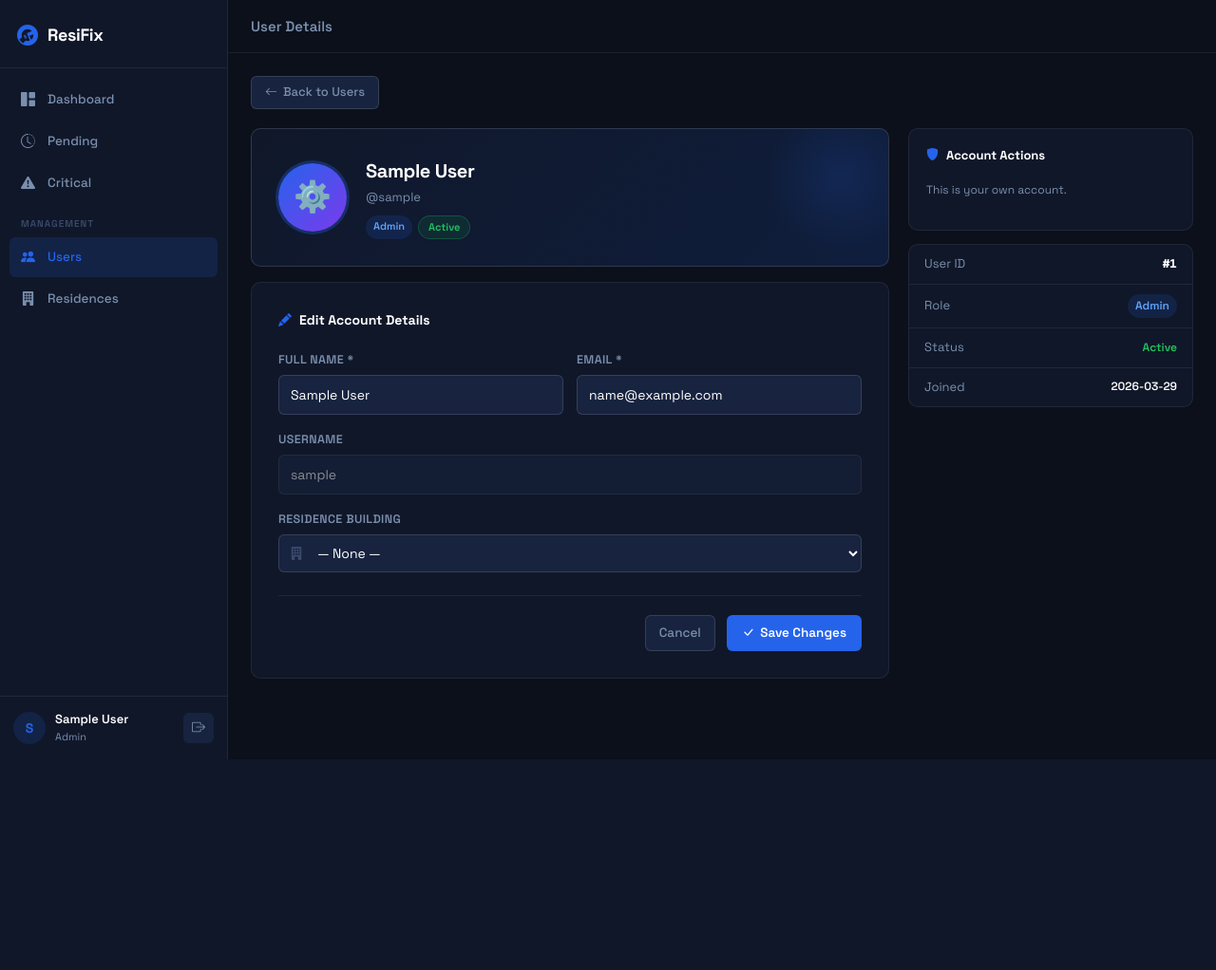
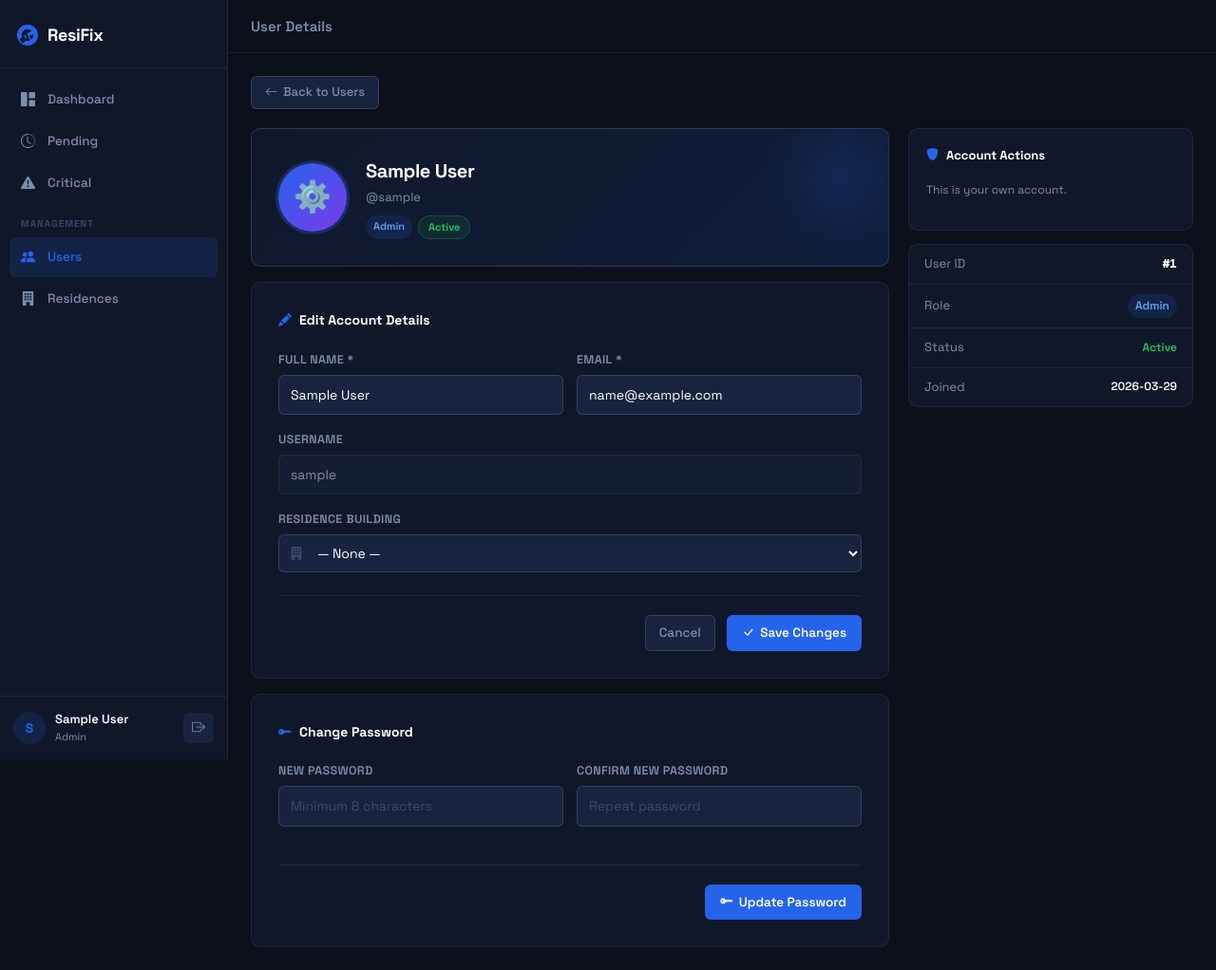
Before and after one commit to ResiFIxGroup20/resifix, a Flask app: page /admin/users/1 in a window 1280 px wide. Shown: the whole page at 95% size. Before the commit the page ends 800 px from the top, so only its background shows below. Run offline with Flask 3, Linux system fonts and the light colour scheme; the visitor is signed in with stand-in values (Sample User, id 1); data comes from the database, SQL or seed files in the repository; data that the repository does not hold is empty; some libraries are stand-ins or nearby versions.

Commit message:
admin user detail page fix

```diff
--- a/routes/admin.py
+++ b/routes/admin.py
@@ -21,6 +21,8 @@
     add_residence,
     set_residence_active,
     update_profile,
+    update_user_password,
+    get_residence_raw,
 )
 from functools import wraps
 import math
@@ -252,7 +254,19 @@
             flash(f"{full_name}'s details updated.", 'success')
             return redirect(url_for('admin.user_detail', user_id=user_id))
 
-    # Rating stats — only relevant for technicians
+        if action == 'change_password':
+            new_password = request.form.get('new_password',     '').strip()
+            confirm      = request.form.get('confirm_password', '').strip()
+
+            if len(new_password) < 8:
+                flash('Password must be at least 8 characters.', 'danger')
+            elif new_password != confirm:
+                flash('Passwords do not match.', 'danger')
+            else:
+                from werkzeug.security import generate_password_hash
+                update_user_password(user_id, generate_password_hash(new_password))
+                flash(f"Password updated successfully for {user['full_name']}.", 'success')
+            return redirect(url_for('admin.user_detail', user_id=user_id))
     avg_rating    = 0.0
     total_ratings = 0
     if user['role'] == 'technician':
--- a/templates/admin/user_detail.html
+++ b/templates/admin/user_detail.html
@@ -152,6 +152,36 @@
       </form>
     </div>
 
+    <!-- Change Password -->
+    <div class="detail-main" style="margin-top:16px;">
+      <div style="font-weight:700; font-size:14px; margin-bottom:20px;
+                  display:flex; align-items:center; gap:8px;">
+        <i class="bi bi-key-fill" style="color:var(--accent);"></i> Change Password
+      </div>
+      <form method="POST">
+        <input type="hidden" name="action" value="change_password">
+        <div style="display:grid; grid-template-columns:1fr 1fr; gap:14px;">
+          <div class="form-group-custom">
+            <label class="form-label-custom">New Password</label>
+            <input type="password" name="new_password" class="form-control-custom"
+                   style="padding-left:12px;"
+                   placeholder="Minimum 8 characters" minlength="8" required>
+          </div>
+          <div class="form-group-custom">
+            <label class="form-label-custom">Confirm New Password</label>
+            <input type="password" name="confirm_password" class="form-control-custom"
+                   style="padding-left:12px;"
+                   placeholder="Repeat password" minlength="8" required>
+          </div>
+        </div>
+        <div class="form-actions">
+          <button type="submit" class="btn-primary">
+            <i class="bi bi-key-fill"></i> Update Password
+          </button>
+        </div>
+      </form>
+    </div>
+
   </div>
 
   <!-- Right: Info + Actions -->
```
